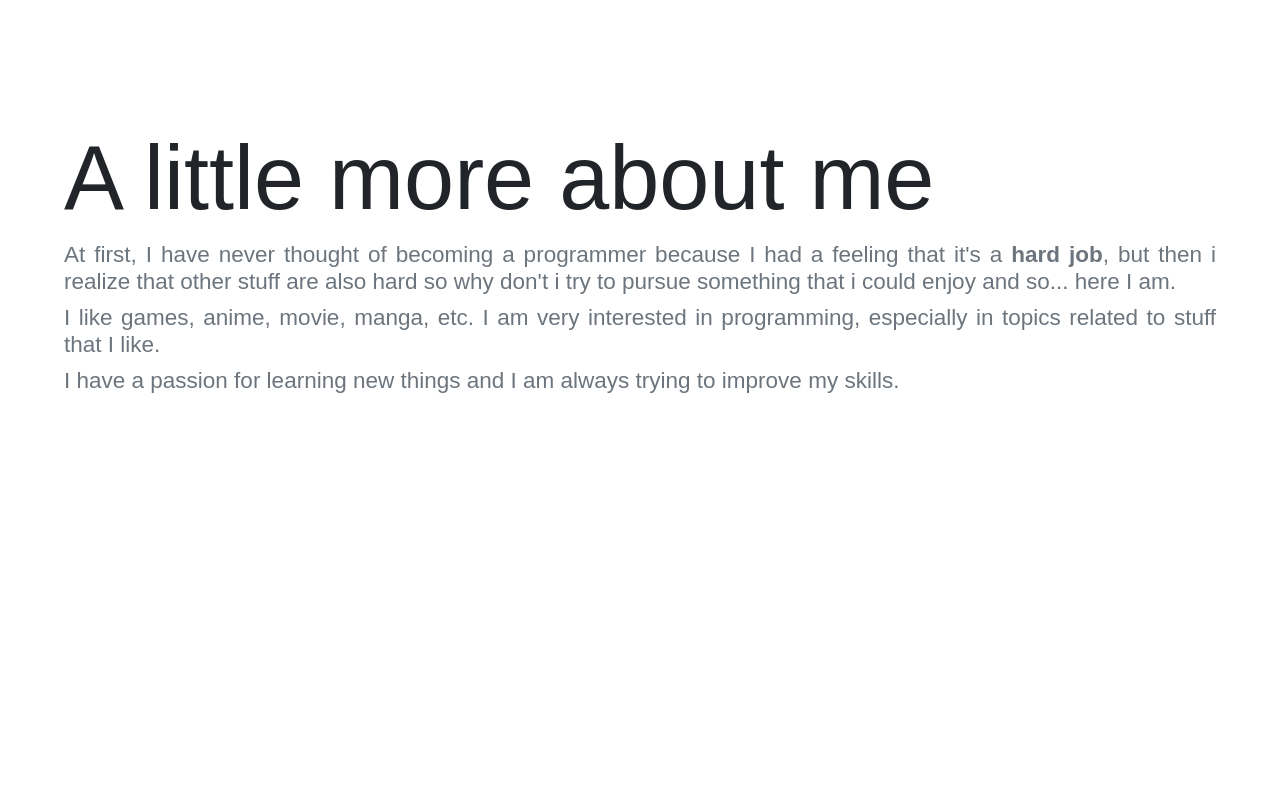
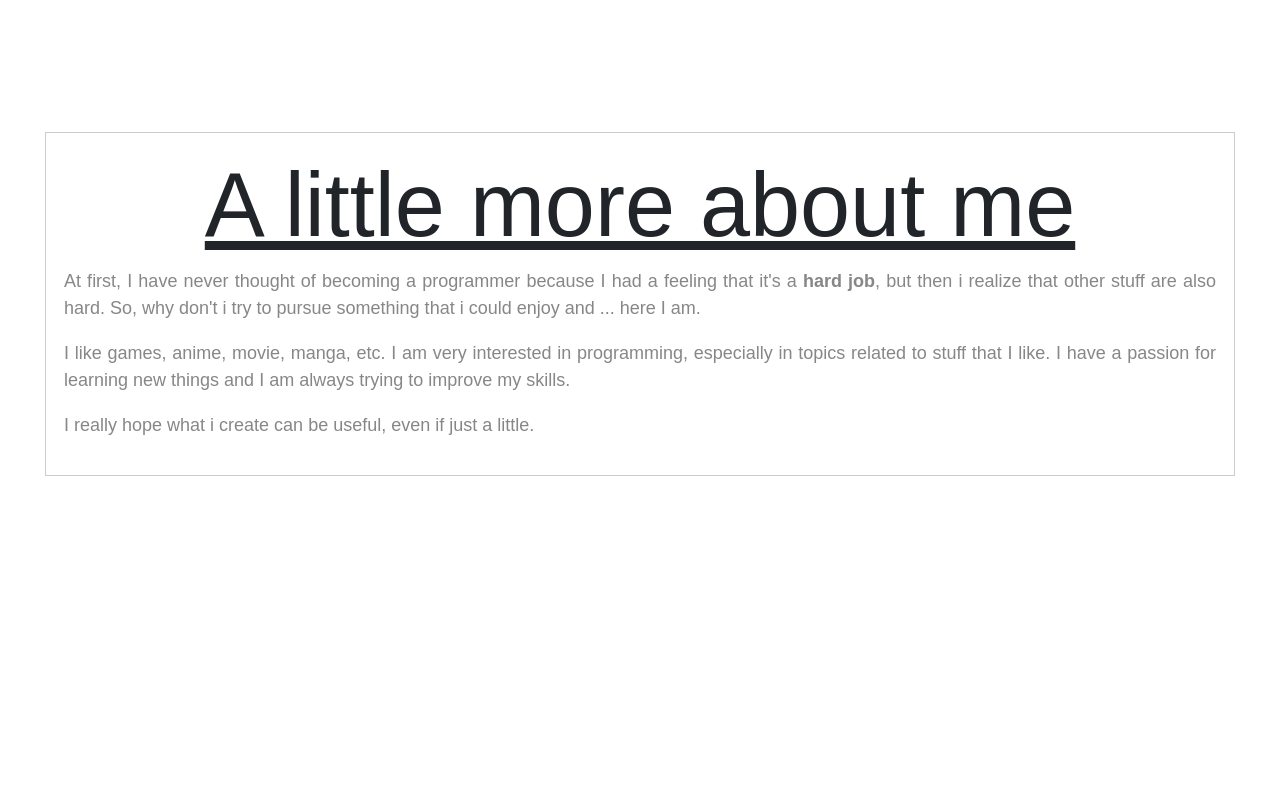
Before and after one commit to Dadangdut33/dadangdut33.github.io, a React (Create React App) app: page / in a window 1280 px wide. Shown: the part 1060-1860 px from the top of the page. Built offline with nearby package versions, Linux system fonts and the light colour scheme; a web font is replaced by a local one.

Commit message:
animation on view

```diff
--- a/package.json
+++ b/package.json
@@ -15,6 +15,7 @@
     "popper.js": "^1.16.1",
     "react": "^17.0.2",
     "react-dom": "^17.0.2",
+    "react-intersection-observer": "^8.33.1",
     "react-reveal": "^1.2.2",
     "react-scripts": "4.0.3",
     "react-tooltip": "^4.2.21",
--- a/src/Components/Footer/Footer.jsx
+++ b/src/Components/Footer/Footer.jsx
@@ -3,10 +3,8 @@ export default function Footer() {
 	return (
 		<footer className='text-center text-lg-start'>
 			<div className='container p-4 pb-0'>
-				<section>
-					<p className='d-flex justify-content-center align-items-center'>
-						<KoFi color='29abe0' id='dadangdut33' label='Buy Me a Ko-Fi' />
-					</p>
+				<section className='d-flex justify-content-center align-items-center' style={{ marginBottom: "18px" }}>
+					<KoFi color='29abe0' id='dadangdut33' label='Buy Me a Ko-Fi' />
 				</section>
 			</div>
 			<div className='text-center p-3' style={{ backgroundColor: "rgba(0, 0, 0, 0.2)" }}>
--- a/src/Components/Footer/KoFI/KoFi.js
+++ /dev/null
@@ -1,17 +0,0 @@
-import React from "react";
-
-import "./KoFi.css";
-
-export default function KoFi(props) {
-	const { color, id, label } = props;
-	return (
-		<div>
-			<a title={label} class='kofi-button' style={{ backgroundColor: color }} href={"https://ko-fi.com/" + id} target='_blank' rel='noopener noreferrer'>
-				<span class='kofitext'>
-					<img src='https://ko-fi.com/img/cup-border.png' class='kofiimg' alt='Ko-Fi button' />
-					{label}
-				</span>
-			</a>
-		</div>
-	);
-}
--- /dev/null
+++ b/src/Components/Footer/KoFI/KoFi.jsx
@@ -0,0 +1,15 @@
+import React from "react";
+import "./KoFi.css";
+export default function KoFi(props) {
+	const { color, id, label } = props;
+	return (
+		<div>
+			<a title={label} className='kofi-button' style={{ backgroundColor: color }} href={"https://ko-fi.com/" + id} target='_blank' rel='noopener noreferrer'>
+				<span className='kofitext'>
+					<img src='https://ko-fi.com/img/cup-border.png' className='kofiimg' alt='Ko-Fi button' />
+					{label}
+				</span>
+			</a>
+		</div>
+	);
+}
--- a/src/Components/Header/Header.jsx
+++ b/src/Components/Header/Header.jsx
@@ -8,7 +8,7 @@ export default function Header() {
 	useEffect(() => {
 		const btnBackToTop = document.getElementById("btn-back-to-top");
 		// check on startup
-		if (window.scrollY > 300) {
+		if (window.scrollY > 400) {
 			setShow(true);
 			// show/hide back to top btn and check the bg mode
 			if (document.body.classList.contains("bg-dark")) {
@@ -60,7 +60,7 @@ export default function Header() {
 		};
 
 		window.onscroll = () => {
-			if (window.scrollY > 300) {
+			if (window.scrollY > 400) {
 				setShow(true);
 				// show/hide back to top btn and check the bg mode
 				if (document.body.classList.contains("bg-dark")) {
@@ -108,7 +108,7 @@ export default function Header() {
 			<Fade top when={showState}>
 				<nav className='navbar navbar-expand-sm navbar-light bg-light border-bottom fixed-top' id='navbar_top'>
 					<div className='container-fluid'>
-						<a className='navbar-brand' href={showState ? "/#" : "#/"} style={{ cursor: showState ? "pointer" : "default" }}>
+						<a className='navbar-brand' href='/#' style={{ cursor: showState ? "pointer" : "default" }}>
 							<span style={{ fontSize: "26px" }}>Dadangdut33</span>
 						</a>
 						<button
@@ -125,17 +125,17 @@ export default function Header() {
 						<div className='collapse navbar-collapse' id='navbarNavDropdown'>
 							<ul className='navbar-nav me-auto' style={{ fontSize: "20px" }}>
 								<li className='nav-item'>
-									<a className='nav-link' aria-current='page' href={showState ? "#about-me" : "#/"} style={{ cursor: showState ? "pointer" : "default" }} id='about-nav'>
+									<a className='nav-link' aria-current='page' href={"#about-me"} style={{ cursor: showState ? "pointer" : "default" }} id='about-nav'>
 										About
 									</a>
 								</li>
 								<li className='nav-item'>
-									<a className='nav-link' href={showState ? "#projects" : "#/"} style={{ cursor: showState ? "pointer" : "default" }} id='projects-nav'>
+									<a className='nav-link' href={"#projects"} style={{ cursor: showState ? "pointer" : "default" }} id='projects-nav'>
 										Projects
 									</a>
 								</li>
 								<li className='nav-item'>
-									<a className='nav-link' href={showState ? "#contact-me" : "#/"} style={{ cursor: showState ? "pointer" : "default" }} id='contact-nav'>
+									<a className='nav-link' href={"#contact-me"} style={{ cursor: showState ? "pointer" : "default" }} id='contact-nav'>
 										Contact
 									</a>
 								</li>
@@ -149,7 +149,7 @@ export default function Header() {
 			</Fade>
 			<div>
 				<a href='/#' className={"btn btn-outline-light btn-rounded slide-in-bottom-disappear-animation"} id='btn-back-to-top'>
-					<i class='bi bi-arrow-up'></i>
+					<i className='bi bi-arrow-up'></i>
 				</a>
 			</div>
 		</>
--- a/src/Components/MainPage/About.jsx
+++ b/src/Components/MainPage/About.jsx
@@ -1,10 +1,30 @@
 import ReactTooltip from "react-tooltip";
+import { motion } from "framer-motion";
+import { useInView } from "react-intersection-observer";
 export default function MainPage() {
+	const [contentRef, contentInView] = useInView({
+		triggerOnce: false,
+	});
+
+	const contentVariants = {
+		hidden: {
+			opacity: 0,
+			y: 40,
+		},
+		visible: {
+			opacity: 1,
+			y: 0,
+			transition: {
+				duration: 0.7,
+			},
+		},
+	};
+
 	return (
 		<section className='center-flex-column' id='about-me'>
-			<div className='center-horizontal-vertical justify wrap-mid'>
-				<h1 className='display-1'>A little more about me</h1>
-				<h5 className='text-muted'>
+			<motion.div className='center-horizontal-vertical justify wrap-mid content-outline' ref={contentRef} animate={contentInView ? "visible" : "hidden"} variants={contentVariants}>
+				<h1 className='display-1 text-decoration-underline text-center'>A little more about me</h1>
+				<p className='subtle-text'>
 					At first, I have never thought of becoming a programmer because I had a feeling that it's a{" "}
 					<strong data-tip data-for='imgPopup-1'>
 						hard job
@@ -12,11 +32,14 @@ export default function MainPage() {
 					<ReactTooltip id='imgPopup-1' className='tooltip-img'>
 						<img src='https://c.tenor.com/OB4K11sbmrMAAAAM/spongebob-thinking.gif' alt='thinking-hard-gif' />
 					</ReactTooltip>
-					, but then i realize that other stuff are also hard so why don't i try to pursue something that i could enjoy and so... here I am.
-				</h5>
-				<h5 className='text-muted'>I like games, anime, movie, manga, etc. I am very interested in programming, especially in topics related to stuff that I like.</h5>
-				<h5 className='text-muted'>I have a passion for learning new things and I am always trying to improve my skills.</h5>
-			</div>
+					, but then i realize that other stuff are also hard. So, why don't i try to pursue something that i could enjoy and ... here I am.
+				</p>
+				<p className='subtle-text'>
+					I like games, anime, movie, manga, etc. I am very interested in programming, especially in topics related to stuff that I like. I have a passion for learning new things and I am always trying to
+					improve my skills.
+				</p>
+				<p className='subtle-text'>I really hope what i create can be useful, even if just a little.</p>
+			</motion.div>
 		</section>
 	);
 }
--- a/src/css/index.css
+++ b/src/css/index.css
@@ -52,13 +52,12 @@ footer {
     color: #145DA0;
 }
 
+.subtle-text {
+    color: #878787;
+}
+
 .navbar {
     transition: ease-in 0.5s;
-}
-
-/* fade transition */
-.fade-enter {
-    opacity: 0;
 }
 
 .center-flex-column {
@@ -77,6 +76,11 @@ footer {
     padding: 0 1rem;
     text-align: justify;
     text-justify: inter-word;
+}
+
+.content-outline {
+    outline: 1px solid #ccc;
+    outline-offset: 1rem;
 }
 
 .justify {
@@ -111,7 +115,9 @@ footer {
 }
 
 .center-horizontal {
-    margin: 0 auto;
+    margin-left: auto;
+    margin-right: auto;
+    text-align: center;
 }
 
 .logo-main {
@@ -216,7 +222,7 @@ span.cursor.typing {
         height: 5px;
     }
 
-    /* Light */
+    /* Dark */
     /* Handle */
     .dark-scroll::-webkit-scrollbar-thumb {
         background: #3f474f;
```
Also changed, not shown: 1 other file (tests, documents, lock files or other folders).
